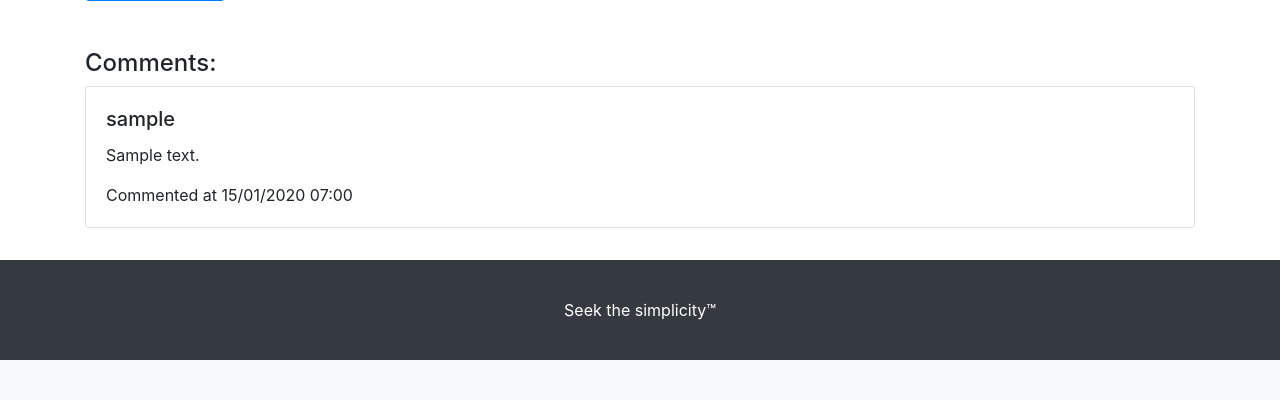
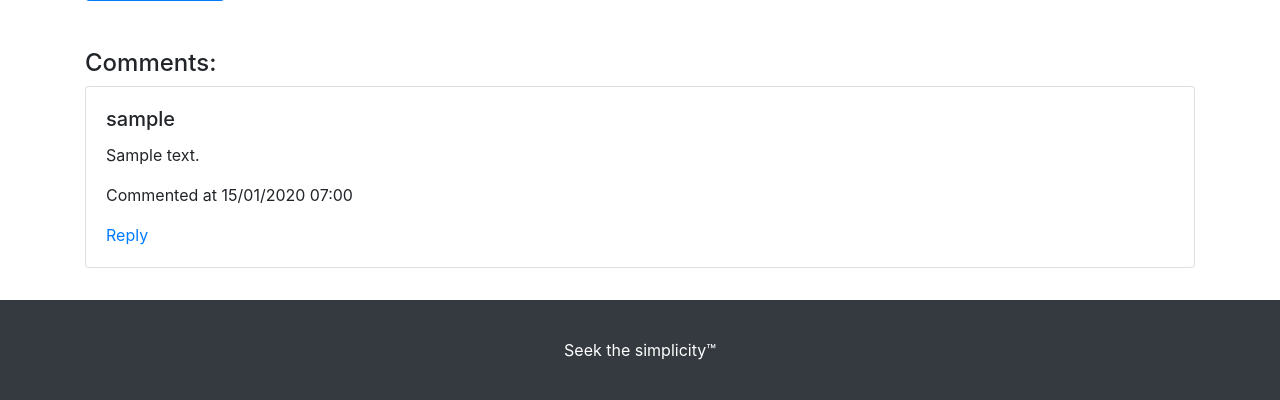
Before and after one commit to Thinkaboutmin/SimpleBlog, a Django app: template templates/detail.html in a window 1280 px wide. Shown: the part 529-929 px from the top of the page. Before the commit the page ends 889 px from the top, so only its background shows below. Run offline with Django 3.2, Linux system fonts and the light colour scheme; the template is opened without the code that fills it: values that come from a table or form of the project are taken from there, others are empty; tables that the repository leaves empty hold one stand-in row (values such as "Sample post"); some libraries are stand-ins or nearby versions.

Commit message:
Add javascript to enable replies (non visual) WIP

```diff
--- a/templates/base.html
+++ b/templates/base.html
@@ -86,6 +86,8 @@
         <script src="https://code.jquery.com/jquery-3.5.1.slim.min.js" integrity="sha384-DfXdz2htPH0lsSSs5nCTpuj/zy4C+OGpamoFVy38MVBnE+IbbVYUew+OrCXaRkfj" crossorigin="anonymous"></script>
         <script src="https://cdn.jsdelivr.net/npm/popper.js@1.16.1/dist/umd/popper.min.js" integrity="sha384-9/reFTGAW83EW2RDu2S0VKaIzap3H66lZH81PoYlFhbGU+6BZp6G7niu735Sk7lN" crossorigin="anonymous"></script>
         <script src="https://stackpath.bootstrapcdn.com/bootstrap/4.5.2/js/bootstrap.min.js" integrity="sha384-B4gt1jrGC7Jh4AgTPSdUtOBvfO8shuf57BaghqFfPlYxofvL8/KUEfYiJOMMV+rV" crossorigin="anonymous"></script>
+        {% block footer %}
+        {% endblock %}
     </body>
 
 </html>
--- a/templates/detail.html
+++ b/templates/detail.html
@@ -20,7 +20,8 @@
 </main>
 <div class="container">
     <div class="mb-5">
-        <form method="POST" class="mb-3">
+        <form method="POST" class="mb-3" id="commentForm">
+            <input type="text" hidden="" id="{{comment_form.reply.auto_id}}">
             {% csrf_token %}
             <div class="form-group">
                 {% if comment_form.author.errors %}
@@ -31,6 +32,11 @@
                         <a href="{% url "blog:login" %}?redirect={{request.path|urlencode}}" class="btn btn-primary">Login</a>
                         <a href="{% url "blog:register" %}?redirect={{request.path|urlencode}}" class="btn btn-secondary">Register</a>
                     </div>
+                {% endif %}
+                {% if comment_form.reply.errors %}
+                <p>
+                    It was not possible to reply to a comment.
+                </p>
                 {% endif %}
                 <label for={{comment_form.content.auto_id}}>{{comment_form.content.label}}</label>
                 {{comment_form.content}}
@@ -45,6 +51,7 @@
                 <h5 class="card-title">{{comment.author}}</h5>
                 <p class="card-text">{{comment.content}}</p>
                 <p class="card-text">Commented at {{comment.comment_date|date:"d/m/Y H:i"}}</p>
+                <a class="card-link" onClick="transcriptReply('{{ comment.author }}', '{{ comment.content|truncatechars:50|escapejs }}', {{comment.id}})">Reply</a>
             </div>
         </div>
     {% empty %}
@@ -54,3 +61,33 @@
     {% endfor %}
 </div>
 {% endblock %}
+{% block footer %}
+{% spaceless %}
+<script>
+    function transcriptReply(author, content, id) {
+        // Check if there's already a repply.
+        if (document.getElementById("replyContent")) {
+            removeRepply()
+        }
+
+        campValue = document.getElementById("{{ comment_form.reply.auto_id }}").setAttribute("value", id)
+
+        commentContent = document.createElement("template")
+        commentContent.innerHTML = '<div id="replyContent"><h4>Replying to ' + author + '</h4> <p>Comment:' + content.toString() +
+                                   '</p><a class="btn btn-secondary mb-3" onClick="removeRepply()">Cancel Reply</a></div>'
+        commentContent = commentContent.content.firstChild
+        commentForm = document.getElementById("commentForm")
+        commentForm.insertBefore(commentContent, commentForm.childNodes[0])
+        // Avoid having a hash on the url, it annoying when there's a need to
+        // refresh the page.
+        commentForm.scrollIntoView()
+    }
+
+    function removeRepply () {
+        commentContent = document.getElementById("replyContent")
+        commentContent.remove()
+        document.getElementById("{{ comment_form.reply.auto_id }}").removeAttribute("value")
+    }
+</script>
+{% endspaceless %}
+{% endblock %}
```
